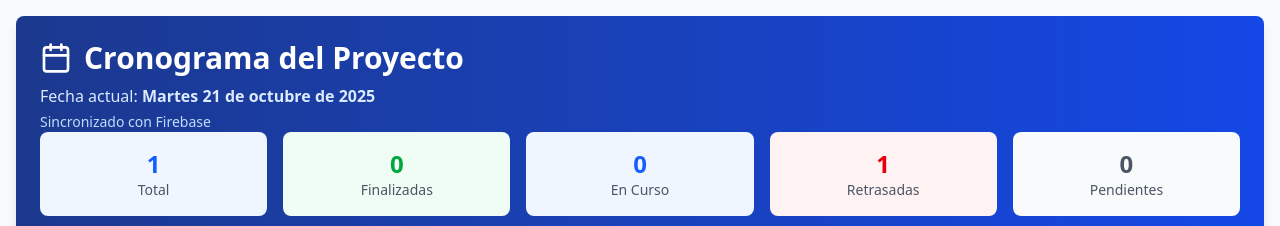
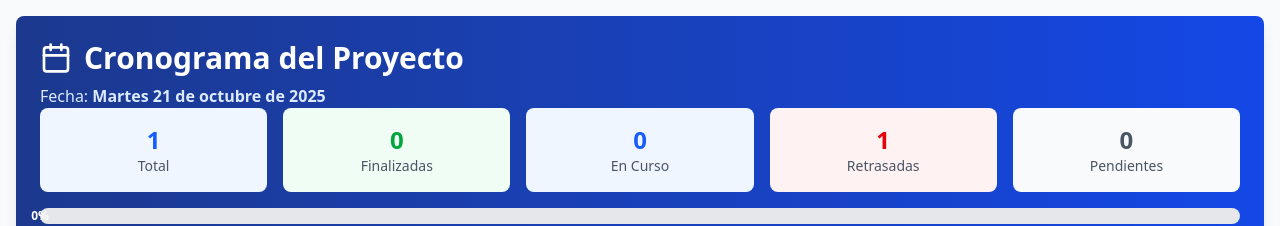
Before and after one commit to MC3Rony/Cronograma-VAS, a React (Vite) app: page / in a window 1280 px wide. Shown: the top 226 px of the page. Built offline with nearby package versions, Linux system fonts and the light colour scheme; no server answers; the database is empty.

Commit message:
Cambios en la app

```diff
--- a/src/App.tsx
+++ b/src/App.tsx
@@ -282,8 +282,7 @@ const CronogramaProyecto: React.FC = () => {
                 <Calendar size={32} />
                 <h1 className="text-3xl font-bold">Cronograma del Proyecto</h1>
               </div>
-              <p className="text-blue-100">Fecha actual: <strong>{formatearFechaCompleta(fechaActual)}</strong></p>
-              <p className="text-blue-200 text-sm mt-1">Sincronizado con Firebase</p>
+              <p className="text-blue-100">Fecha: <strong>{formatearFechaCompleta(fechaActual)}</strong></p>
             </div>
           </div>
           {/* Estadísticas */}
```
